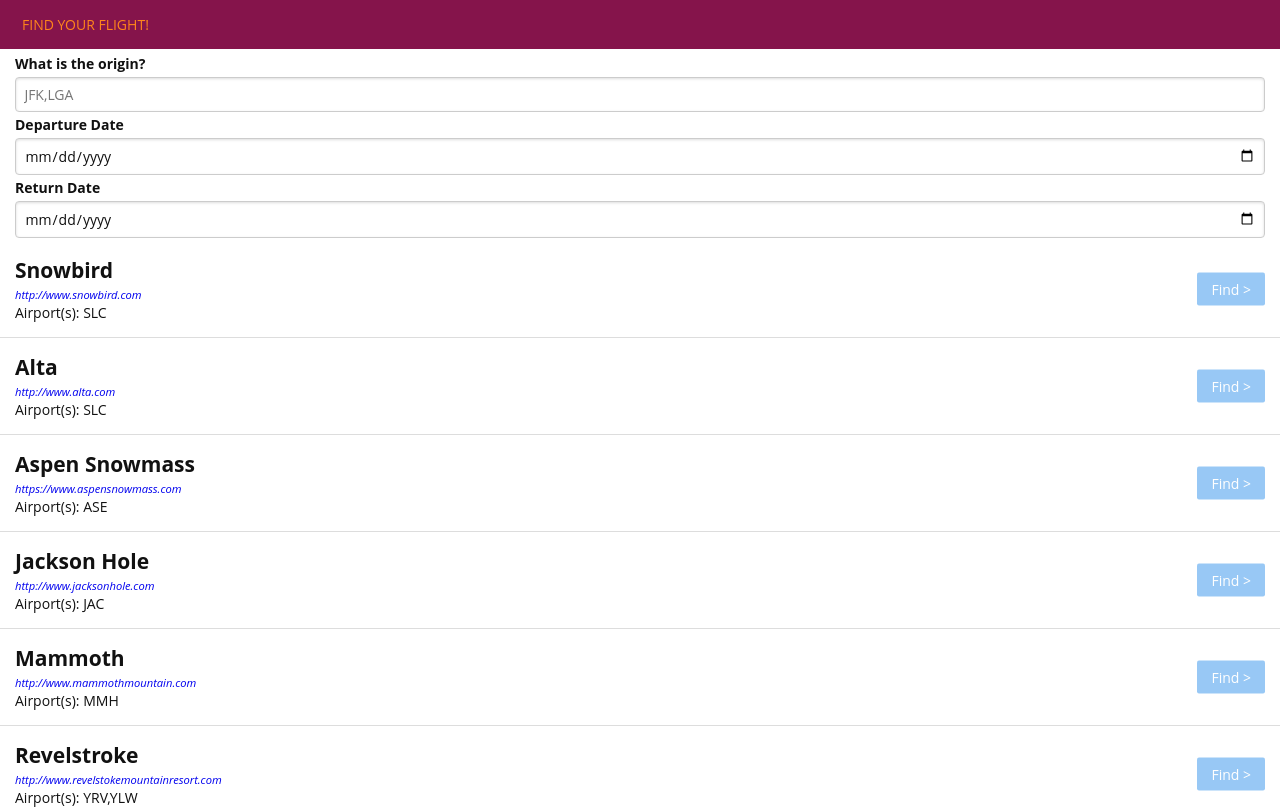
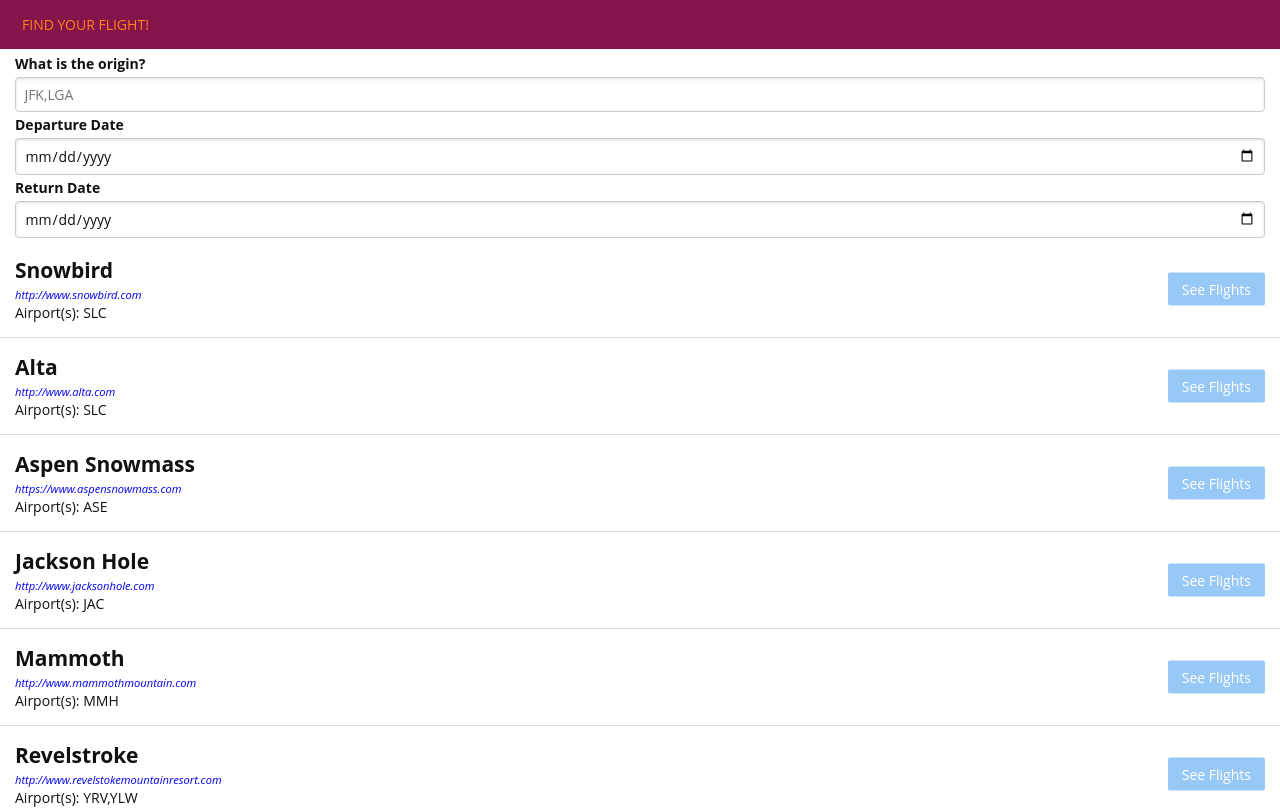
Before and after one commit to rafasf/ski-trips, an Angular app: page / in a window 1280 px wide. Shown: the top 809 px of the page. Built offline with nearby package versions, Linux system fonts and the light colour scheme.

Commit message:
change 'Find >' to 'See Flights'

```diff
--- a/src/app/resort/resort.component.ts
+++ b/src/app/resort/resort.component.ts
@@ -14,7 +14,7 @@
         [ngClass]="{'pure-button-disabled': !searchLink}"
         target="_blank"
         class="pure-button pure-button-primary flight-link"
-        href="{{ searchLink }}">Find ></a>
+        href="{{ searchLink }}">See Flights</a>
     </li>`
 })
 export class ResortComponent implements OnChanges {
--- a/src/styles.css
+++ b/src/styles.css
@@ -1,4 +1,11 @@
 @import './assets/pure-min.css';
+
+html {
+  box-sizing: border-box;
+}
+*, *:before, *:after {
+  box-sizing: inherit;
+}
 
 html, body, input {
   color: #111;
--- a/src/test.ts
+++ b/src/test.ts
@@ -1,18 +1,15 @@
-// This file is required by karma.conf.js and loads recursively all the .spec and framework files
-
 import 'zone.js/dist/long-stack-trace-zone';
 import 'zone.js/dist/proxy.js';
 import 'zone.js/dist/sync-test';
 import 'zone.js/dist/jasmine-patch';
 import 'zone.js/dist/async-test';
 import 'zone.js/dist/fake-async-test';
-import { getTestBed } from '@angular/core/testing';
+import {getTestBed} from '@angular/core/testing';
 import {
   BrowserDynamicTestingModule,
   platformBrowserDynamicTesting
 } from '@angular/platform-browser-dynamic/testing';
 
-// Unfortunately there's no typing for the `__karma__` variable. Just declare it as any.
 declare var __karma__: any;
 declare var require: any;
 
```
